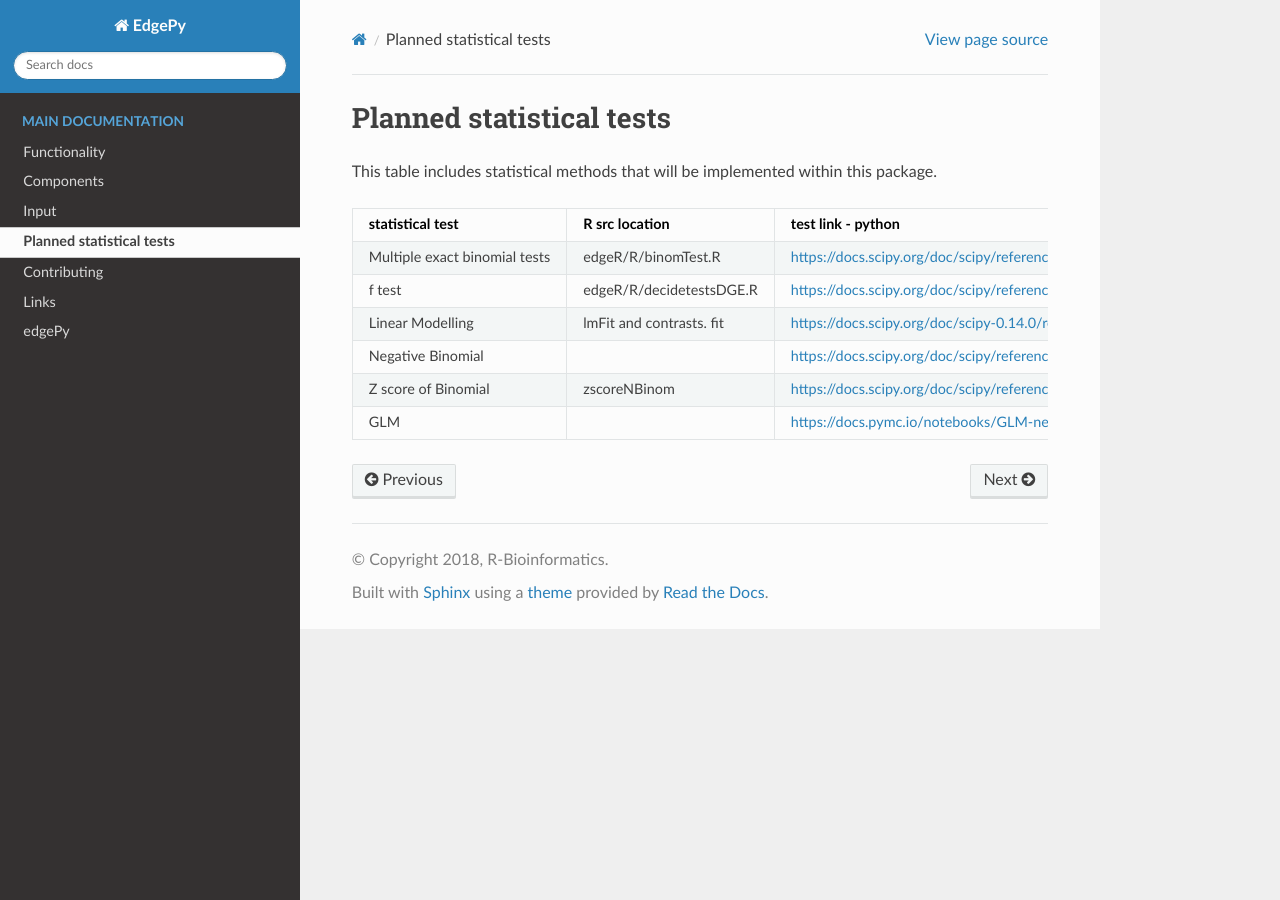
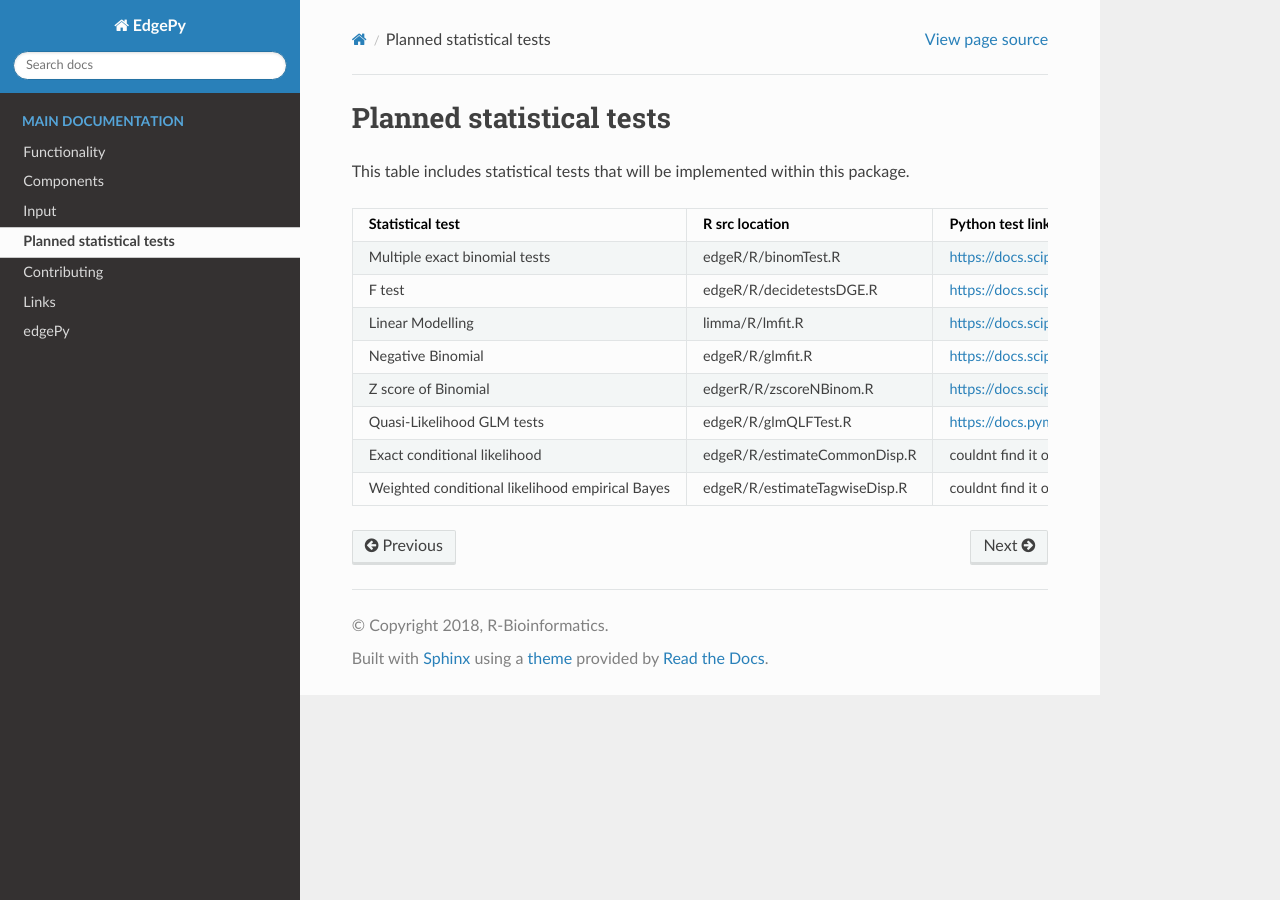
Before and after one commit to r-bioinformatics/edgePy, a Sphinx documentation site: the page built from docs/source/planned_statistical_tests.rst, in a window 1280 px wide. Built offline with Sphinx 7.4.7 and the Read the Docs theme 2.0.0, drawn with Linux system fonts in a browser that asks for light colours.

Commit message:
Added additional statistical tests from google file.

```diff
--- a/docs/source/planned_statistical_tests.rst
+++ b/docs/source/planned_statistical_tests.rst
@@ -1,20 +1,24 @@
 Planned statistical tests
 =============================
 
-This table includes statistical methods that will be implemented within this package.
+This table includes statistical tests that will be implemented within this package.
 
-+-------------------------------+--------------------------+-----------------------------------------------------------------------------------------+----------------------+---------------------------------+
-| statistical test              | R src location           | test link - python                                                                      | libary name - python | Notes                           |
-+===============================+==========================+=========================================================================================+======================+=================================+
-| Multiple exact binomial tests | edgeR/R/binomTest.R      | https://docs.scipy.org/doc/scipy/reference/generated/scipy.stats.binom_test.html        | scipy                |                                 |
-+-------------------------------+--------------------------+-----------------------------------------------------------------------------------------+----------------------+---------------------------------+
-| f test                        | edgeR/R/decidetestsDGE.R | https://docs.scipy.org/doc/scipy/reference/generated/scipy.stats.f.html                 | scipy                |                                 |
-+-------------------------------+--------------------------+-----------------------------------------------------------------------------------------+----------------------+---------------------------------+
-| Linear Modelling              | lmFit and contrasts. fit | https://docs.scipy.org/doc/scipy-0.14.0/reference/generated/scipy.stats.linregress.html | scipy                | Linear Regression is an option? |
-+-------------------------------+--------------------------+-----------------------------------------------------------------------------------------+----------------------+---------------------------------+
-| Negative Binomial             |                          | https://docs.scipy.org/doc/scipy/reference/generated/scipy.stats.nbinom.html            | scipy                |                                 |
-+-------------------------------+--------------------------+-----------------------------------------------------------------------------------------+----------------------+---------------------------------+
-| Z score of Binomial           | zscoreNBinom             | https://docs.scipy.org/doc/scipy/reference/generated/scipy.stats.zscore.html            | scipy                | Tentative                       |
-+-------------------------------+--------------------------+-----------------------------------------------------------------------------------------+----------------------+---------------------------------+
-| GLM                           |                          | https://docs.pymc.io/notebooks/GLM-negative-binomial-regression.html                    | MC3                  | Tentative                       |
-+-------------------------------+--------------------------+-----------------------------------------------------------------------------------------+----------------------+---------------------------------+
++-------------------------------------------------+-------------------------------+-----------------------------------------------------------------------------------------+----------------------+----------------------------------------------------------+
+| Statistical test                                | R src location                | Python test link                                                                        | Python library       | Notes                                                    |
++=================================================+===============================+=========================================================================================+======================+==========================================================+
+| Multiple exact binomial tests                   | edgeR/R/binomTest.R           | https://docs.scipy.org/doc/scipy/reference/generated/scipy.stats.binom_test.html        | scipy                |                                                          |
++-------------------------------------------------+-------------------------------+-----------------------------------------------------------------------------------------+----------------------+----------------------------------------------------------+
+| F test                                          | edgeR/R/decidetestsDGE.R      | https://docs.scipy.org/doc/scipy/reference/generated/scipy.stats.f.html                 | scipy                |                                                          |
++-------------------------------------------------+-------------------------------+-----------------------------------------------------------------------------------------+----------------------+----------------------------------------------------------+
+| Linear Modelling                                | limma/R/lmfit.R               | https://docs.scipy.org/doc/scipy-0.14.0/reference/generated/scipy.stats.linregress.html | scipy                | lmFit and contrasts. fit                                 |
++-------------------------------------------------+-------------------------------+-----------------------------------------------------------------------------------------+----------------------+----------------------------------------------------------+
+| Negative Binomial                               | edgeR/R/glmfit.R              | https://docs.scipy.org/doc/scipy/reference/generated/scipy.stats.nbinom.html            | scipy                |                                                          |
++-------------------------------------------------+-------------------------------+-----------------------------------------------------------------------------------------+----------------------+----------------------------------------------------------+
+| Z score of Binomial                             | edgerR/R/zscoreNBinom.R       | https://docs.scipy.org/doc/scipy/reference/generated/scipy.stats.zscore.html            | scipy                | Tentative / Not sure if this is the same as scipy zscore |
++-------------------------------------------------+-------------------------------+-----------------------------------------------------------------------------------------+----------------------+----------------------------------------------------------+
+| Quasi-Likelihood GLM tests                      | edgeR/R/glmQLFTest.R          | https://docs.pymc.io/notebooks/GLM-negative-binomial-regression.html                    | MC3                  | Tentative                                                |
++-------------------------------------------------+-------------------------------+-----------------------------------------------------------------------------------------+----------------------+----------------------------------------------------------+
+| Exact conditional likelihood                    | edgeR/R/estimateCommonDisp.R  | couldnt find it on scipy                                                                | n/a                  | Very important for DE                                    |
++-------------------------------------------------+-------------------------------+-----------------------------------------------------------------------------------------+----------------------+----------------------------------------------------------+
+| Weighted conditional likelihood empirical Bayes | edgeR/R/estimateTagwiseDisp.R | couldnt find it on scipy                                                                | n/a                  | Very important for DE                                    |
++-------------------------------------------------+-------------------------------+-----------------------------------------------------------------------------------------+----------------------+----------------------------------------------------------+
```
